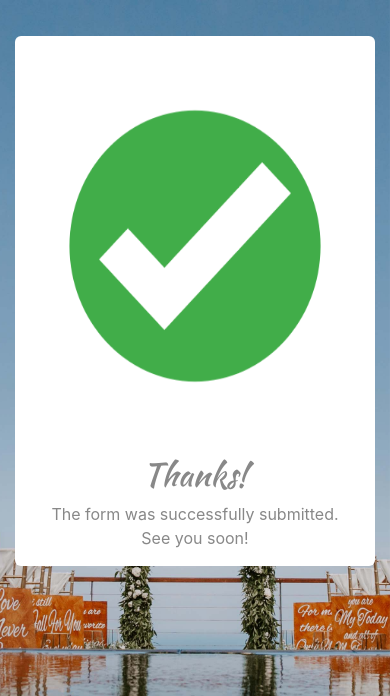
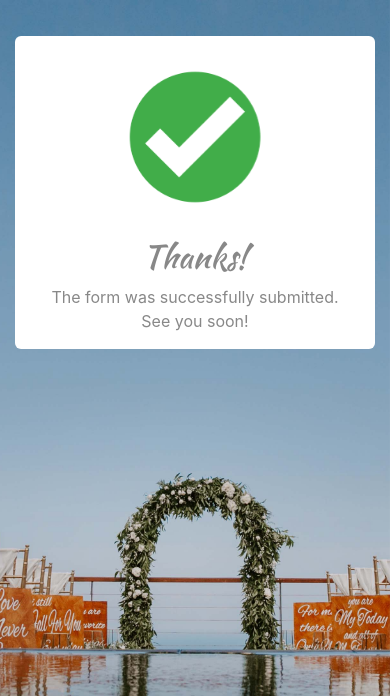
Before and after one commit to norifumi92/wedding_project, a Django app: page /thanks in a window 390 px wide. Shown: the top 696 px of the page. Run offline with Django 3.2, Linux system fonts and the light colour scheme; some libraries are stand-ins or nearby versions.

Commit message:
made the tickmark more responsive in style.css

```diff
--- a/my_app/static/style.css
+++ b/my_app/static/style.css
@@ -184,10 +184,10 @@ h1,h2 {
 
     #tickmark{
         display: absolute;
-        margin-left: 20%;
-        margin-right: 20%;
-        width: 300px;
-        height: 420px;
+        margin-left: 30%;
+        margin-right: 30%;
+        width: 40%;
+        height: auto;
     }
 
     .message-section {
```
